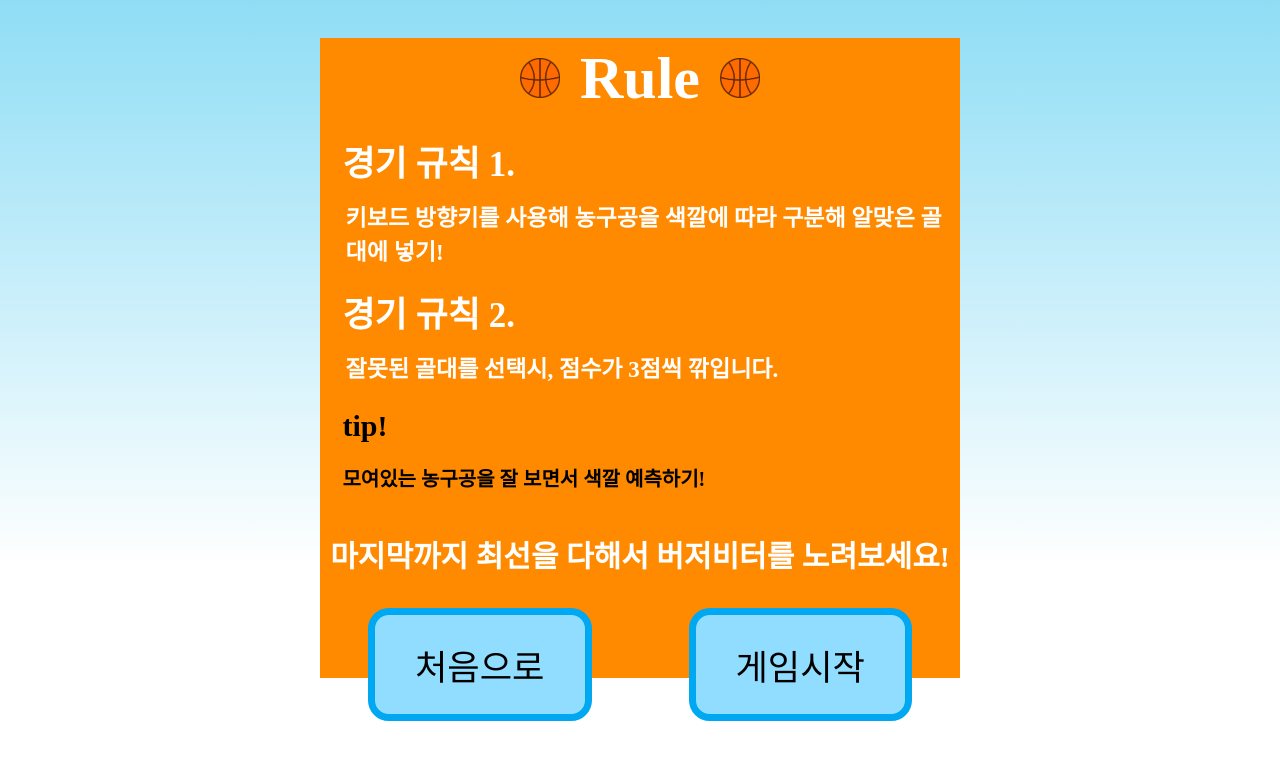
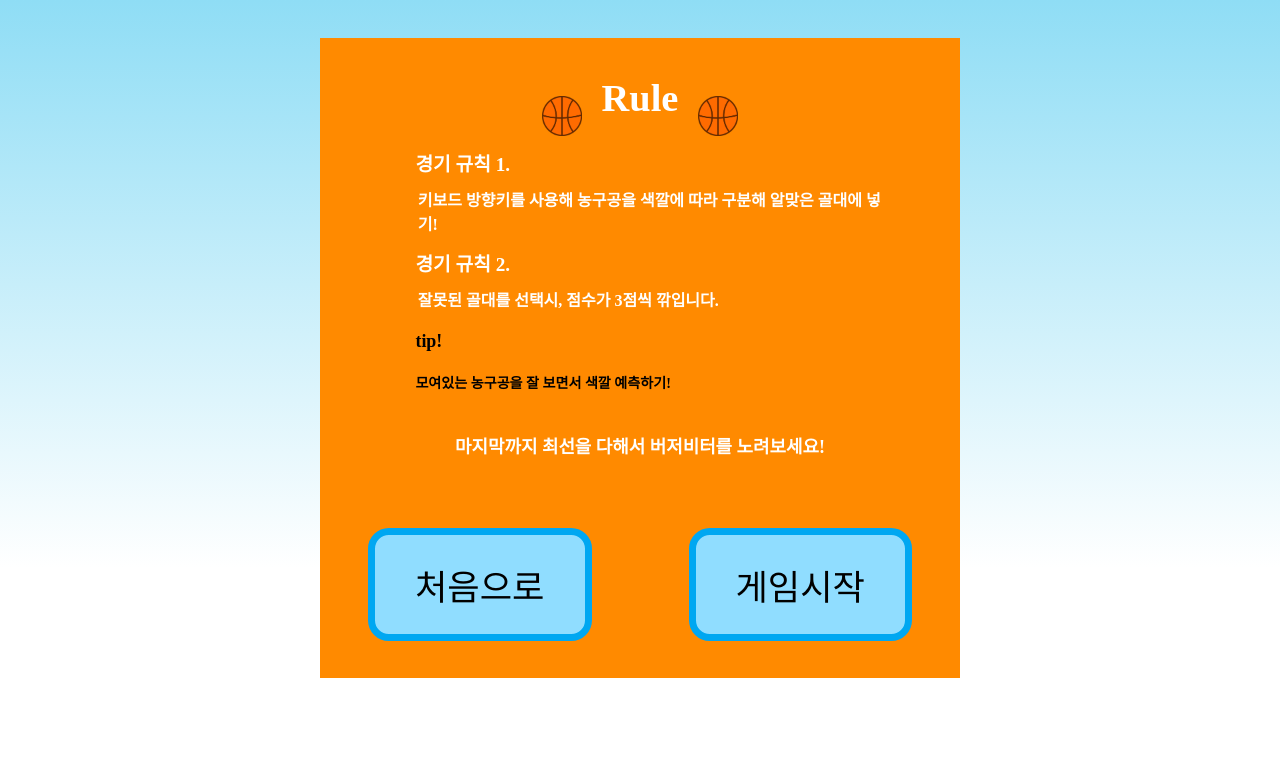
Before and after one commit to hyewwonn/BuzzerBeater, a Next.js app: page /RulePage in a window 1280 px wide. Shown: the top 760 px of the page. Built offline with nearby package versions, Linux system fonts and the light colour scheme; a web font is replaced by a local one.

Commit message:
폰트사이즈 조정

```diff
--- a/src/styles/PCrule.module.css
+++ b/src/styles/PCrule.module.css
@@ -32,7 +32,7 @@
     margin-left: 20px;
 }
 .title div p{
-    font-size: 60px;
+    /* font-size: 60px; */
     font-weight: bold;
     margin-top: 5%;
     color: white;
@@ -43,14 +43,14 @@
 }
 .main .ruletit1{
     color: white;
-    font-size: 35px;
+    /* font-size: 35px; */
     font-weight: bold;
     margin-top: 1%;
     margin-left: 3.5%;
 }
 .main .rulecon1{
     color: white;
-    font-size: 23px;
+    /* font-size: 23px; */
     font-weight: bold;
     margin-top: 2%;
     margin-left: 4%;
@@ -60,14 +60,14 @@
 }
 .main .ruletit2{
     color: white;
-    font-size: 35px;
+    /* font-size: 35px; */
     font-weight: bold;
     margin-top: 3%;
     margin-left: 3.5%;
 }
 .main .rulecon2{
     color: white;
-    font-size: 23px;
+    /* font-size: 23px; */
     font-weight: bold;
     margin-top: 2%;
     margin-left: 4%;
@@ -77,26 +77,26 @@
     margin-top: 4%;
 }
 .main .tip{
-    font-size: 30px;
+    /* font-size: 30px; */
     font-weight: bold;
     margin-top: 20px;
     margin-left: 3.5%;
 }
 .main .tip1{
-    font-size: 20px;
+    /* font-size: 20px; */
     font-weight: bold;
     margin-top: 20px;
     margin-left: 3.5%;
 }
 .main .tip2{
-    font-size: 20px;
+    /* font-size: 20px; */
     font-weight: bold;
     margin-top: 10px;
     margin-left: 3.5%;
 }
 .main .ment{
     color: white;
-    font-size: 30px;
+    /* font-size: 30px; */
     font-weight: bold;
     margin-top: 40px;
 }
@@ -131,6 +131,25 @@
     z-index: 1000;
 }
 
+/* 폰트사이즈 */
+.title div p{
+    font-size: 3vw;
+    margin:0;
+}
+.ruletit1, .ruletit2 {
+    font-size: 1.5vw;
+}
+.rulecon1, .rulecon2{
+    font-size: 1.25vw;
+}
+.tip, .ment {
+    font-size: 1.4vw;
+}
+.tip1, .tip2 {
+    font-size: 1.1vw;
+}
+
+
 @media screen and (min-width: 5120px) and (min-height: 2880px) {
     .box{
         width: 100%;
@@ -150,6 +169,7 @@
     .title{
         display: flex;
         justify-content: center;
+        align-items: center;
     }
     .ball{
         width: 3vw;
```
